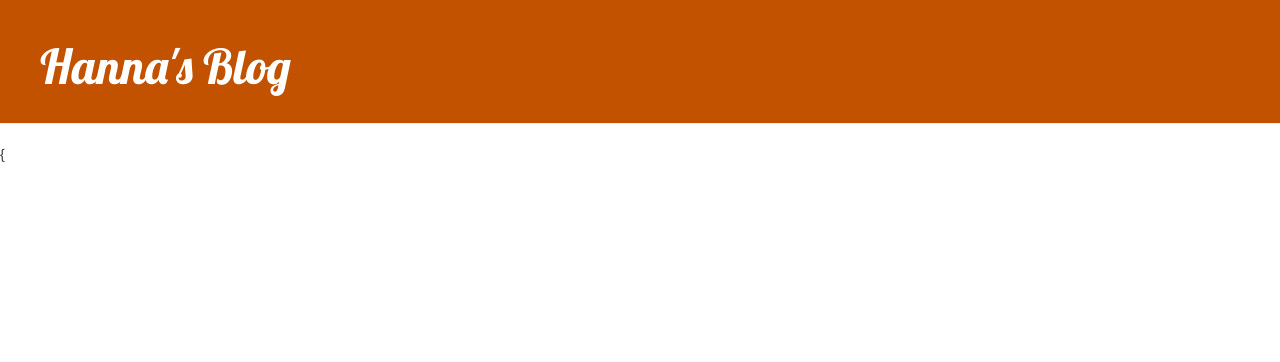
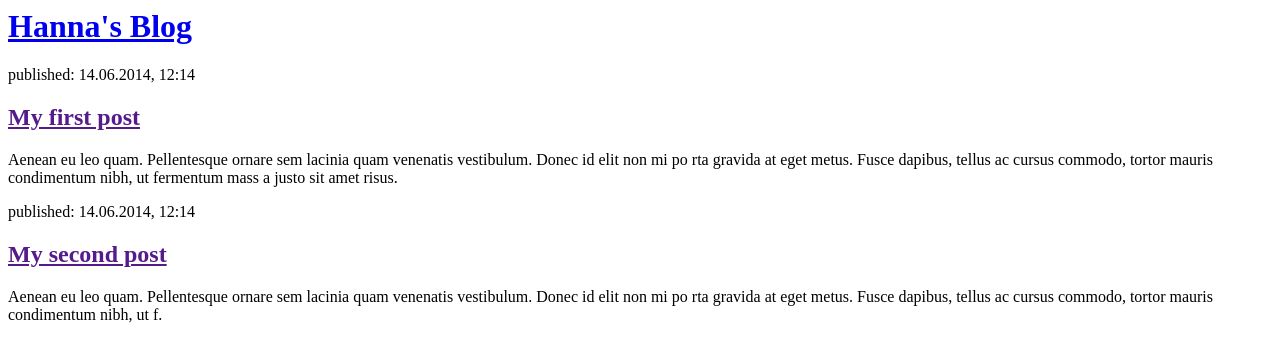
Before and after one commit to HannaRiaz/my-first-blog, a Django app: page / in a window 1280 px wide. Shown: the top 362 px of the page. Run offline with Django 3.2, Linux system fonts and the light colour scheme; data that the repository does not hold is empty; some libraries are stand-ins or nearby versions.

Commit message:
Changed the HTML for the site

```diff
--- a/blog/templates/blog/post_list.html
+++ b/blog/templates/blog/post_list.html
@@ -1,18 +1,18 @@
-{% load static %}
+<!-- {% load static %}
 <html>
     <head>
+        <title>Hanna's blog</title>
         <link rel="stylesheet" href="//maxcdn.bootstrapcdn.com/bootstrap/3.2.0/css/bootstrap.min.css">
         <link rel="stylesheet" href="//maxcdn.bootstrapcdn.com/bootstrap/3.2.0/css/bootstrap-theme.min.css">
         <link href="//fonts.googleapis.com/css?family=Lobster&subset=latin,latin-ext" rel="stylesheet" type="text/css">
         <link rel="stylesheet" href="{% static 'css/blog.css' %}">
-        <title>Hanna's blog</title>
     </head>
     <body>
         <div class="page-header">
             <h1><a href="/">Hanna's Blog</a></h1>
         </div>
 
-        {<div class="content container">
+        <div class="content container">
             <div class="row">
                 <div class="col-md-8">
                     {% for post in posts %}
@@ -29,4 +29,27 @@
         </div>
 
     </body>
+</html> -->
+<html>
+    <head>
+        <title>Hanna's Blog</title>
+    </head>
+    <body>
+        <div>
+            <h1><a href="/">Hanna's Blog</a></h1>
+        </div>
+        <div>
+            <p>published: 14.06.2014, 12:14</p>
+            <h2><a href="">My first post</a></h2>
+            <p>Aenean eu leo quam. Pellentesque ornare sem lacinia quam venenatis vestibulum. Donec id elit non mi po
+rta gravida at eget metus. Fusce dapibus, tellus ac cursus commodo, tortor mauris condimentum nibh, ut fermentum mass
+a justo sit amet risus.</p>
+        </div>
+        <div>
+            <p>published: 14.06.2014, 12:14</p>
+            <h2><a href="">My second post</a></h2>
+            <p>Aenean eu leo quam. Pellentesque ornare sem lacinia quam venenatis vestibulum. Donec id elit non mi po
+rta gravida at eget metus. Fusce dapibus, tellus ac cursus commodo, tortor mauris condimentum nibh, ut f.</p>
+        </div>
+
 </html>
```
